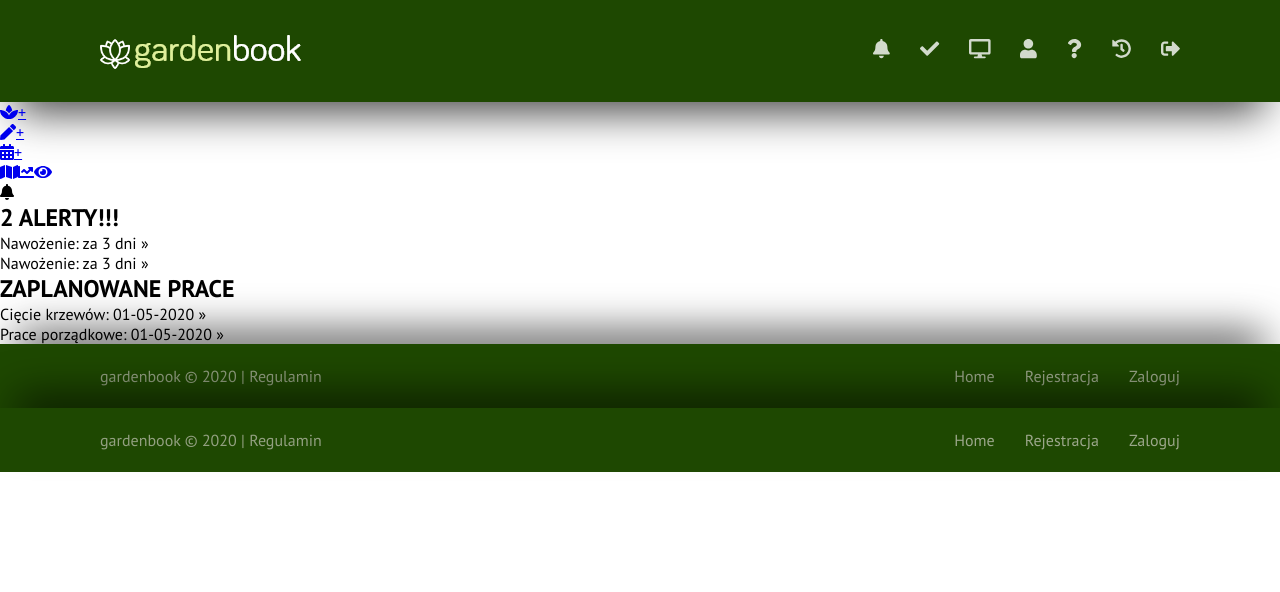
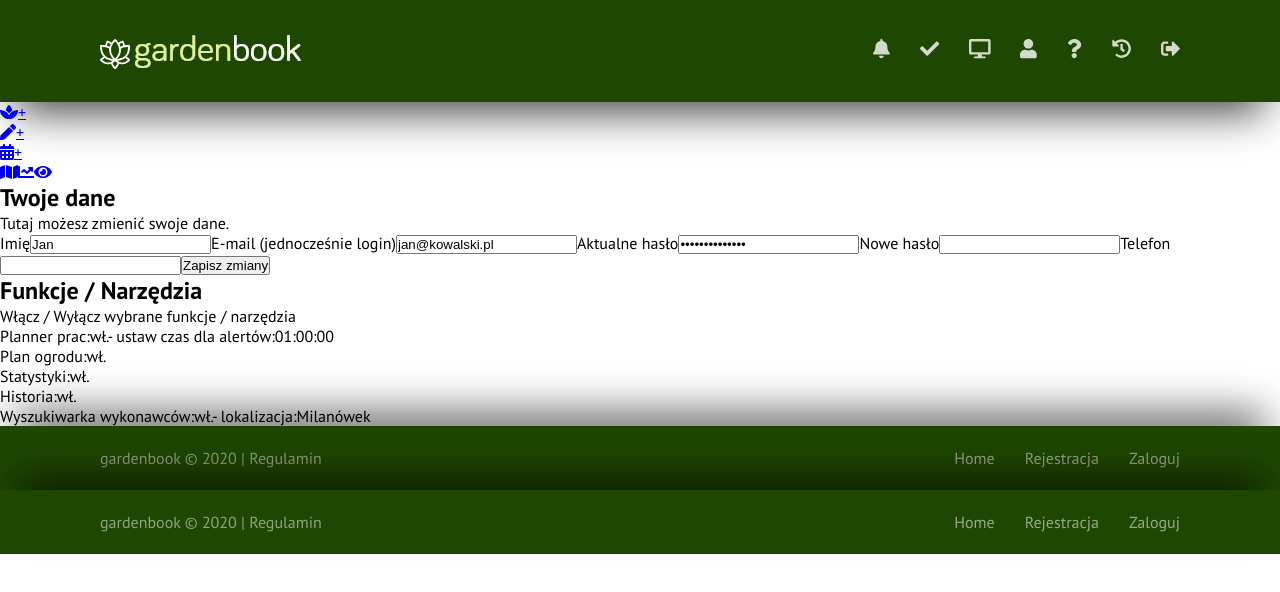
Before and after one commit to hajczek/gardenbook, a React (Create React App) app: page / in a window 1280 px wide. Shown: the top 592 px of the page. Built offline with nearby package versions, Linux system fonts and the light colour scheme.

Commit message:
Set statuses and functions for AccountUserCard and AccountUserData components

```diff
--- a/src/components/AccountUser/AccountUserCard.js
+++ b/src/components/AccountUser/AccountUserCard.js
@@ -1,6 +1,4 @@
 import React from "react";
-import HeaderUser from "../User/HeaderUser";
-import LeftMenuUser from "../User/LeftMenuUser";
 import AccountUserDataBox from "./AccountUserDataBox";
 import AccountUserFunctionsBox from "./AccountUserFunctionsBox";
 import Footer from "../Page/Footer";
@@ -8,8 +6,6 @@ import Footer from "../Page/Footer";
 const AccountUserCard = () => {
   return (
     <div className="contentUser">
-      <HeaderUser />
-      <LeftMenuUser />
       <AccountUserDataBox />
       <AccountUserFunctionsBox />
       <Footer />
--- a/src/components/AccountUser/AccountUserDataBox.js
+++ b/src/components/AccountUser/AccountUserDataBox.js
@@ -1,41 +1,65 @@
-import React from "react";
+import React, { useState } from "react";
 
 const AccountUserDataBox = () => {
+  const [userName, setUserName] = useState("Jan");
+  const [userEmail, setUserEmail] = useState("jan@kowalski.pl");
+  const [userPass, setUserPass] = useState("aktualne-haslo");
+  const [userPassNew, setUserPassNew] = useState("");
+  const [userPhone, setUserPhone] = useState("");
+
+  /* Needed functionality:
+    1. onSubmit() - function set new data to database.
+  */
+
+  function onSubmit(e) {
+    console.log(userName);
+    console.log(userEmail);
+    console.log(userPass);
+    console.log(userPassNew);
+    console.log(userPhone);
+    e.preventDefault();
+  }
   return (
-    <div id="user-data">
+    <form id="user-data" onSubmit={onSubmit}>
       <h2>Twoje dane</h2>
-      <p>Kliknij w element który chcesz zmienić.</p>
-      <p>
-        Imię
-        <span className="edited-value" id="user_name">
-          Jan
-        </span>
-      </p>
-      <p>
-        Login
-        <span className="edited-value" id="user_login">
-          ogrodnik_123
-        </span>
-      </p>
-      <p>
-        Hasło
-        <span className="edited-value" id="user_password">
-          ******
-        </span>
-      </p>
-      <p>
-        E-mail
-        <span className="edited-value" id="user_email">
-          jan_kowalski@onet.pl
-        </span>
-      </p>
-      <p>
-        Tel.
-        <span className="edited-value" id="user_phone">
-          +48 658 888 888
-        </span>
-      </p>
-    </div>
+      <p>Tutaj możesz zmienić swoje dane.</p>
+      <label htmlFor="user-name">Imię</label>
+      <input
+        type="text"
+        name="user-name"
+        value={userName}
+        onChange={(e) => setUserName(e.target.value)}
+      />
+      <label htmlFor="user-email">E-mail (jednocześnie login)</label>
+      <input
+        type="email"
+        name="user-email"
+        value={userEmail}
+        onChange={(e) => setUserEmail(e.target.value)}
+      />
+      <label htmlFor="user-pass">Aktualne hasło</label>
+      <input
+        type="password"
+        name="user-pass"
+        value={userPass}
+        onChange={(e) => setUserPass(e.target.value)}
+      />
+      <label htmlFor="user-pass-new">Nowe hasło</label>
+      <input
+        type="password"
+        name="user-pass-new"
+        value={userPassNew}
+        onChange={(e) => setUserPassNew(e.target.value)}
+      />
+      <label htmlFor="user-phone">Telefon</label>
+      <input
+        type="phone"
+        name="uuser-phone"
+        value={userPhone}
+        onChange={(e) => setUserPhone(e.target.value)}
+      />
+      <button id="change-btn">Zapisz zmiany</button>
+    </form>
   );
 };
 
--- a/src/components/User/PageUser.js
+++ b/src/components/User/PageUser.js
@@ -2,14 +2,16 @@ import React from "react";
 import HeaderUser from "./HeaderUser";
 import LeftMenuUser from "./LeftMenuUser";
 import Footer from "../Page/Footer";
-import AlertsCard from "../Alerts/AlertsCard";
+// import AlertsCard from "../Alerts/AlertsCard";
+import AccountUserCard from "../AccountUser/AccountUserCard";
 
 const PageCard = () => {
   return (
     <div className="userPage">
       <HeaderUser />
       <LeftMenuUser />
-      <AlertsCard />
+      {/* <AlertsCard /> */}
+      <AccountUserCard />
       <Footer />
     </div>
   );
```
